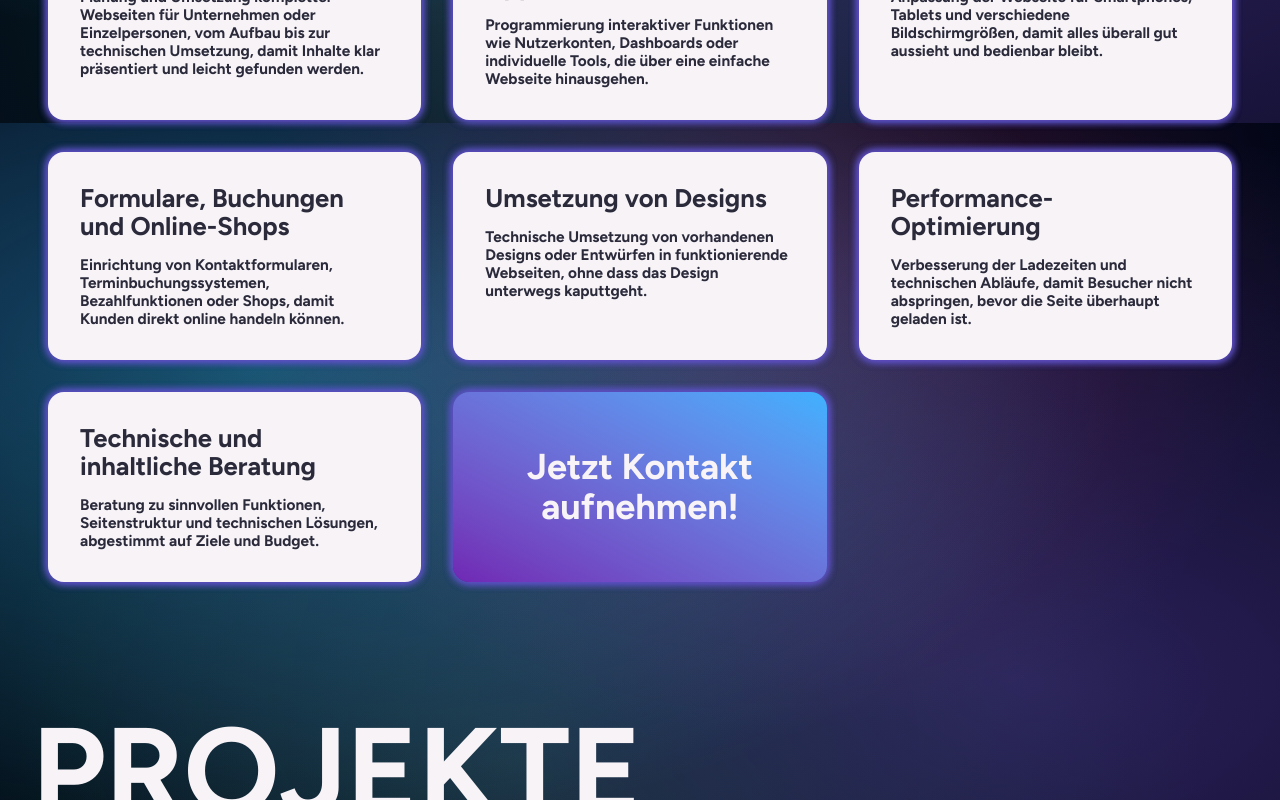
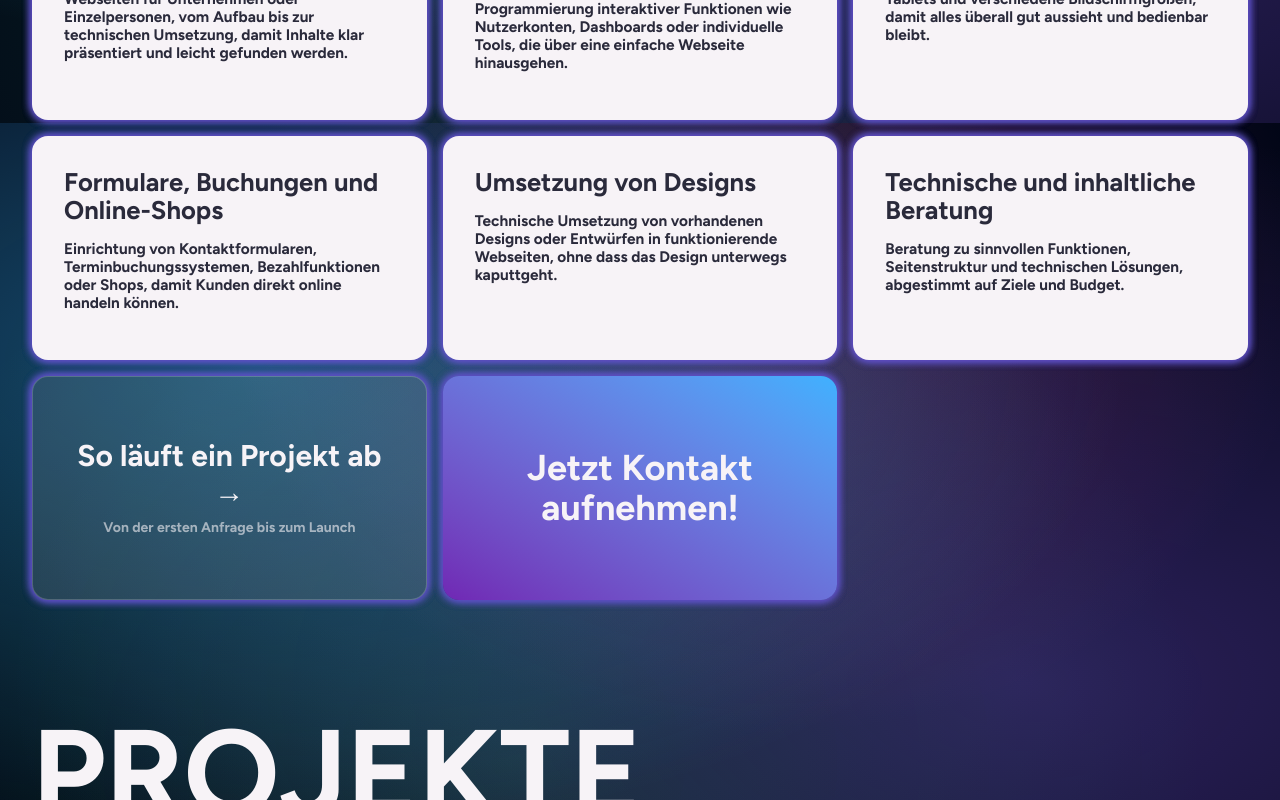
Before and after one commit to Alex5175/homepage2025, a Next.js app: page / in a window 1280 px wide. Shown: the part 1477-2277 px from the top of the page. Built offline with nearby package versions, Linux system fonts and the light colour scheme.

Commit message:
added link for guide to landing page

```diff
--- a/app/so-laeuft-ein-projekt-ab/ProcessPageClient.tsx
+++ b/app/so-laeuft-ein-projekt-ab/ProcessPageClient.tsx
@@ -151,6 +151,10 @@ const sections: Section[] = [
                   </span>
                 </span>
               ))}
+            </span>
+            <span>
+              Die Domain kommt noch dazu – eine .at-Domain kostet in der Regel
+              ca. 50 €/Jahr, direkt beim Anbieter abgerechnet.
             </span>
           </span>
         ),
--- a/components/Services.tsx
+++ b/components/Services.tsx
@@ -51,11 +51,11 @@ const services: Service[] = [
   //   description:
   //     "Schutz der Webseite vor Angriffen, regelmäßige Sicherungen und Wiederherstellungsmöglichkeiten für den Fall, dass etwas schiefgeht.",
   // },
-  {
-    title: "Performance-Optimierung",
-    description:
-      "Verbesserung der Ladezeiten und technischen Abläufe, damit Besucher nicht abspringen, bevor die Seite überhaupt geladen ist.",
-  },
+  // {
+  //   title: "Performance-Optimierung",
+  //   description:
+  //     "Verbesserung der Ladezeiten und technischen Abläufe, damit Besucher nicht abspringen, bevor die Seite überhaupt geladen ist.",
+  // },
   {
     title: "Technische und inhaltliche Beratung",
     description:
@@ -73,15 +73,29 @@ export default function Services() {
     <SectionTemplate
       title={"Dienstleistungen"}
       subTitle="Was mach ich eigentlich?"
-      id="services">
-      <div className="grid grid-cols-1 md:grid-cols-3 ">
+      id="services"
+    >
+      <div className="grid grid-cols-1 md:grid-cols-3 gap-4 ">
         {services.map((service, idx) => (
           <ServiceCard {...service} key={idx}></ServiceCard>
         ))}
 
         <Link
+          href="/so-laeuft-ein-projekt-ab"
+          className={`h-56 flex flex-col justify-center items-center text-center glow p-8 bg-foreground/10 border border-foreground/20 hover:bg-foreground/15 transition-colors rounded-2xl ${figtree.className}`}
+        >
+          <p className="text-3xl text-foreground font-black mb-2">
+            So läuft ein Projekt ab →
+          </p>
+          <p className="text-sm text-foreground/60 font-normal">
+            Von der ersten Anfrage bis zum Launch
+          </p>
+        </Link>
+
+        <Link
           href="/#contact"
-          className={` flex justify-center items-center text-center  glow p-8 m-4 bg-gradient-to-tr from-primary to-secondary   rounded-2xl ${figtree.className}  `}>
+          className={` h-56 flex justify-center items-center text-center  glow p-8 bg-gradient-to-tr from-primary to-secondary   rounded-2xl ${figtree.className}  `}
+        >
           <p className="text-4xl text-foreground font-black ">
             Jetzt Kontakt aufnehmen!
           </p>
@@ -99,7 +113,8 @@ function ServiceCard({ title, description }: Service) {
       transition={{
         opacity: { delay: 0.1, duration: 0.3 },
       }}
-      className={` glow p-8 m-4 bg-foreground gap-4  text-background rounded-2xl ${figtree.className} flex flex-col  `}>
+      className={`h-56  glow p-8 bg-foreground gap-4  text-background rounded-2xl ${figtree.className} flex flex-col  `}
+    >
       <h3 className="text-[4vw] md:text-[2vw]/[2.2vw]">{title}</h3>
       <p className="text-[2vw] md:text-[1.2vw]/[1.4vw]">{description}</p>
     </motion.div>
```
